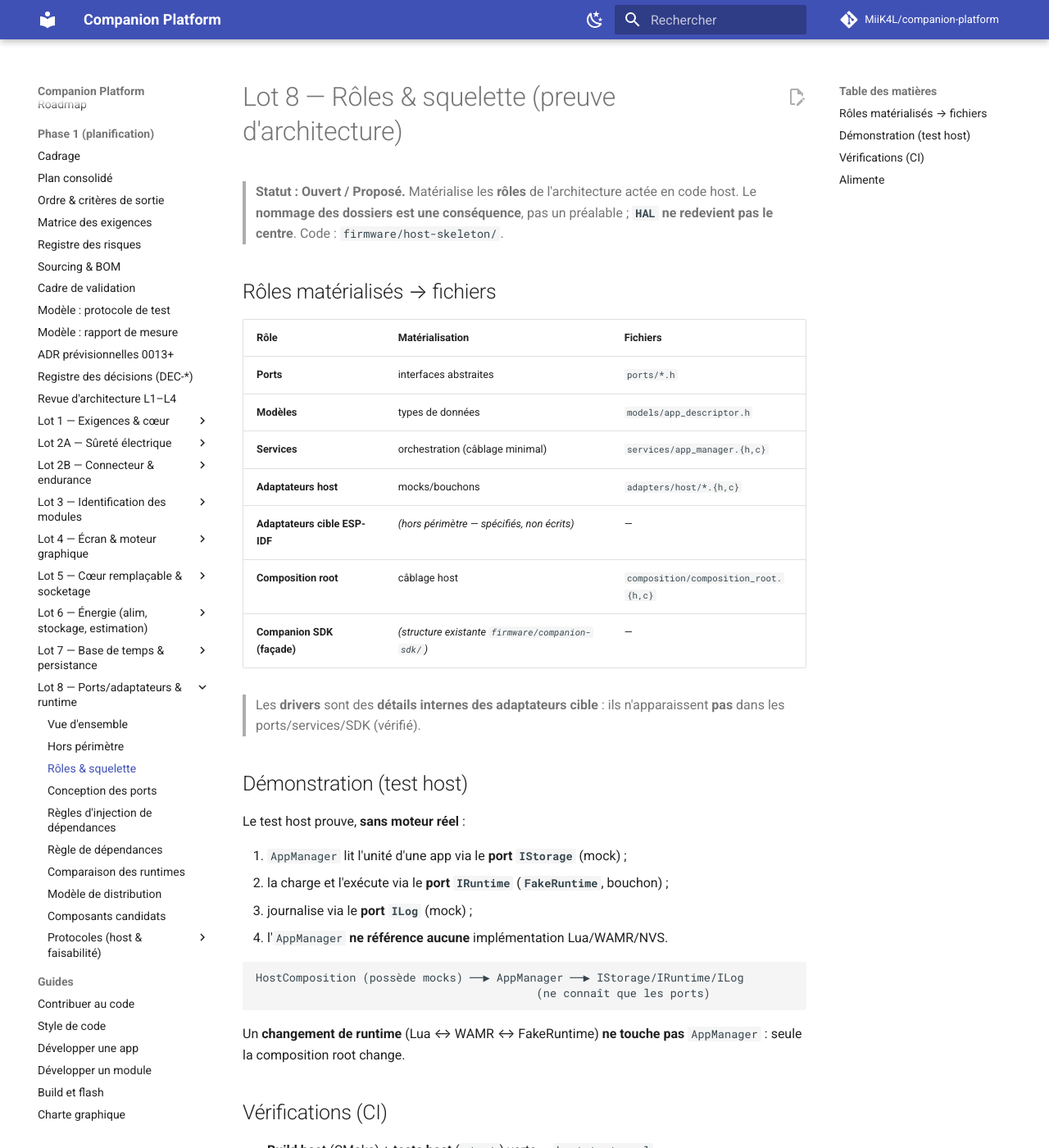
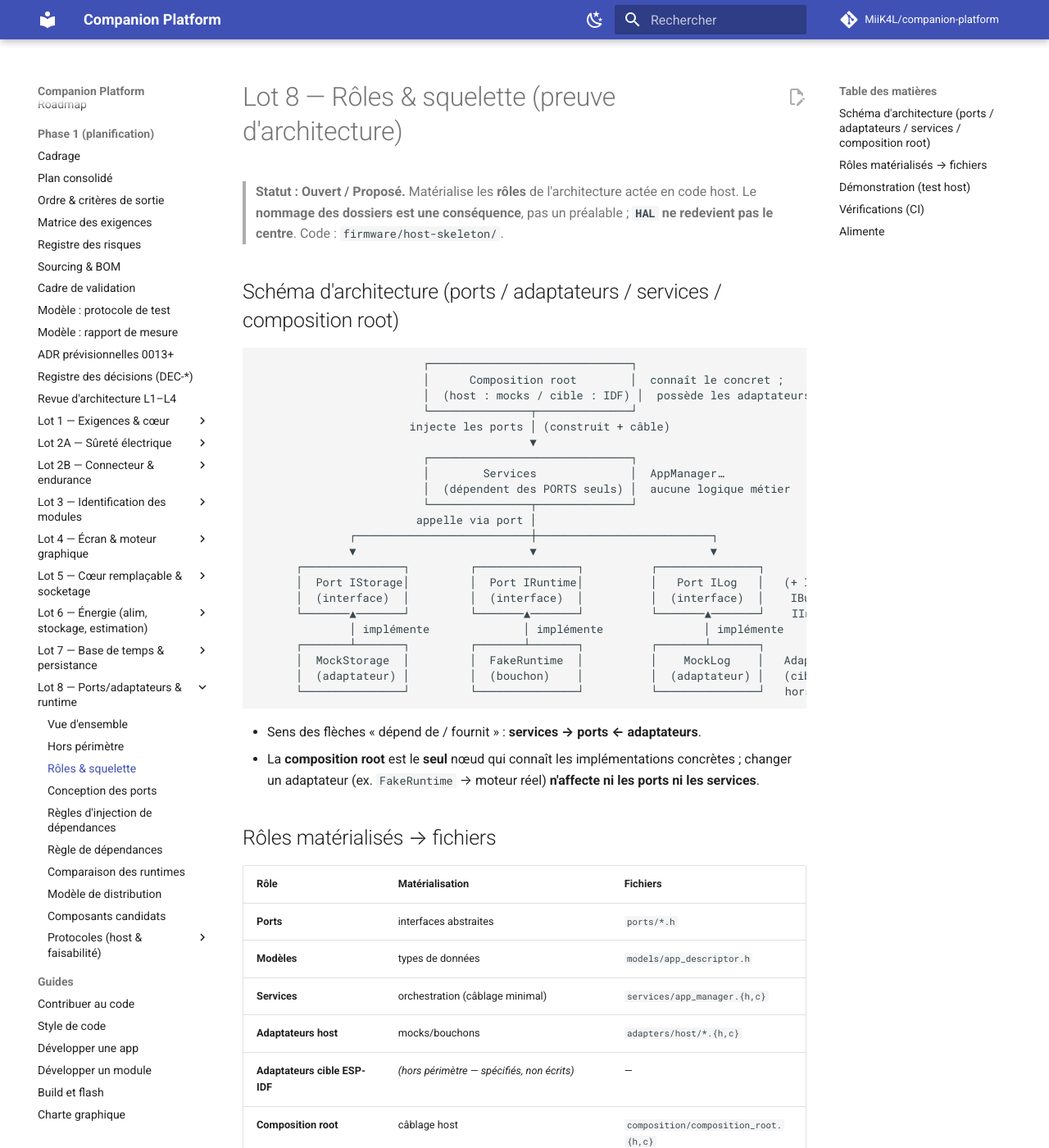
Before and after one commit to MiiK4L/companion-platform, an MkDocs documentation site: the page built from docs/phase-1/lot-8/architecture-skeleton.md, in a window 1280 px wide and 1400 px high. Shown: the whole window at 82% size. Built offline with MkDocs 1.6.1 and Material for MkDocs 9.7.7, drawn with Linux system fonts in a browser that asks for light colours; comment, search, counter and statistics services are not loaded.

Commit message:
docs(phase-1): lot 8 — schéma d'archi, versionnement des ports, deps renforcé
Ajoute un schéma d'architecture (ports/adaptateurs/services/composition
root) et une section sur l'évolution et le versionnement des interfaces
de ports tant qu'elles restent candidates (pas de garantie de stabilité,
changement tracé, un seul point d'impact, versionnement différé à la
consolidation, critère candidat vers stable). Renforce le contrôle de
dépendances (sdkconfig, esp-idf) et explicite sa couverture
ports/services/modèles/SDK. Vérifications confirmées par ailleurs :
AppManager sans logique métier, IRuntime indépendant de Lua/WAMR,
services via ILog (printf uniquement dans les tests), FakeRuntime bouchon
sans interprétation.

````diff
--- a/docs/phase-1/lot-8/architecture-skeleton.md
+++ b/docs/phase-1/lot-8/architecture-skeleton.md
@@ -9,6 +9,38 @@ SPDX-License-Identifier: CC-BY-4.0
 > **Statut : Ouvert / Proposé.** Matérialise les **rôles** de l'architecture
 > actée en code host. Le **nommage des dossiers est une conséquence**, pas un
 > préalable ; **`HAL` ne redevient pas le centre**. Code : `firmware/host-skeleton/`.
+
+## Schéma d'architecture (ports / adaptateurs / services / composition root)
+
+```
+                         ┌──────────────────────────────┐
+                         │      Composition root        │  connaît le concret ;
+                         │  (host : mocks / cible : IDF) │  possède les adaptateurs
+                         └───────────────┬──────────────┘
+                       injecte les ports │ (construit + câble)
+                                         ▼
+                         ┌──────────────────────────────┐
+                         │        Services              │  AppManager…
+                         │  (dépendent des PORTS seuls) │  aucune logique métier
+                         └───────────────┬──────────────┘
+                        appelle via port │
+              ┌──────────────────────────┼──────────────────────────┐
+              ▼                          ▼                          ▼
+      ┌───────────────┐         ┌───────────────┐          ┌───────────────┐
+      │  Port IStorage│         │  Port IRuntime│          │   Port ILog   │   (+ IClock,
+      │  (interface)  │         │  (interface)  │          │  (interface)  │    IBus, IDisplay,
+      └───────▲───────┘         └───────▲───────┘          └───────▲───────┘    IInput, IPower)
+              │ implémente              │ implémente               │ implémente
+      ┌───────┴───────┐         ┌───────┴───────┐          ┌───────┴───────┐
+      │  MockStorage  │         │  FakeRuntime  │          │    MockLog    │   Adaptateurs host
+      │  (adaptateur) │         │  (bouchon)    │          │  (adaptateur) │   (cible ESP-IDF =
+      └───────────────┘         └───────────────┘          └───────────────┘   hors périmètre)
+```
+
+- Sens des flèches « dépend de / fournit » : **services → ports ← adaptateurs**.
+- La **composition root** est le **seul** nœud qui connaît les implémentations
+  concrètes ; changer un adaptateur (ex. `FakeRuntime` → moteur réel) **n'affecte
+  ni les ports ni les services**.
 
 ## Rôles matérialisés → fichiers
 
````
Also changed, not shown: docs/phase-1/lot-8/ports-design.md (+18 -0 lines), 1 other file.
